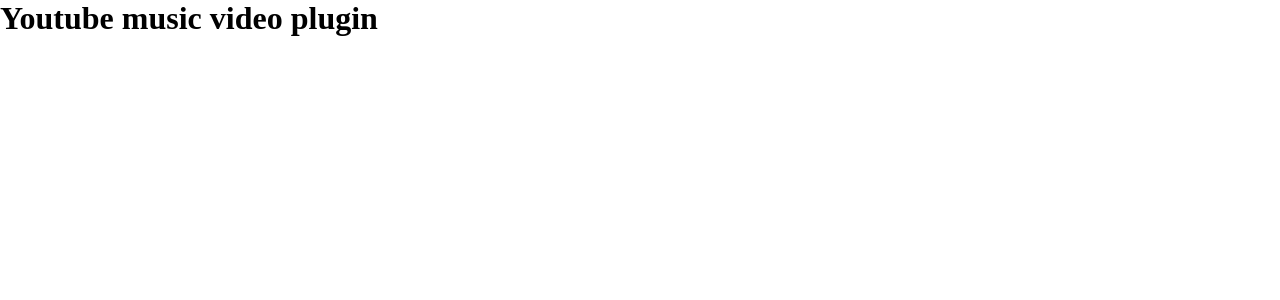
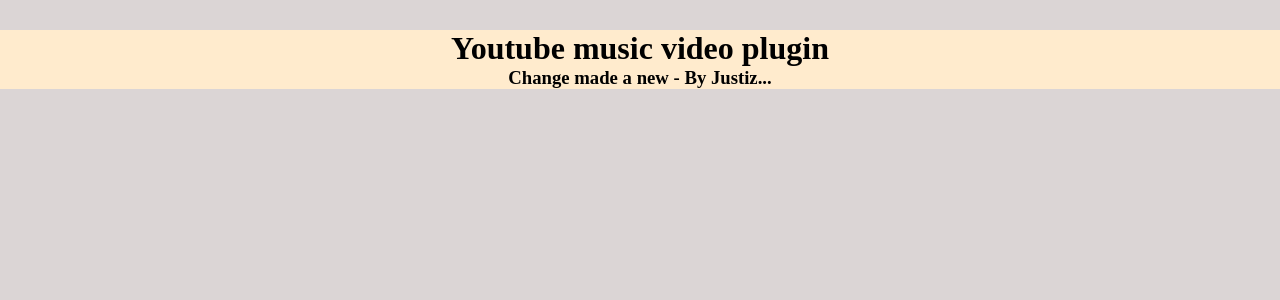
Before and after one commit to zurichat/zc_plugin_youtube_music_video, a React (Create React App) app in the folder frontend/: page / in a window 1280 px wide. Shown: the top 300 px of the page. Built offline with nearby package versions, Linux system fonts and the light colour scheme.

Commit message:
Test change by Justiz

```diff
--- a/frontend/src/App.css
+++ b/frontend/src/App.css
@@ -3,3 +3,15 @@
   padding: 0;
   box-sizing: border-box;
 }
+
+body {
+  background-color: rgb(219, 213, 213);
+}
+
+.App {
+  display: flex;
+  flex-direction: column;
+  align-items: center;
+  margin-top: 30px;
+  background-color: blanchedalmond;
+}
--- a/frontend/src/App.js
+++ b/frontend/src/App.js
@@ -1,11 +1,11 @@
-import './App.css';
-
+import "./App.css";
 
 function App() {
   return (
-  <>
-    <h1>Youtube music video plugin</h1>
-  </>
+    <div className="App">
+      <h1>Youtube music video plugin</h1>
+      <h3>Change made a new - By Justiz...</h3>
+    </div>
   );
 }
 
```
